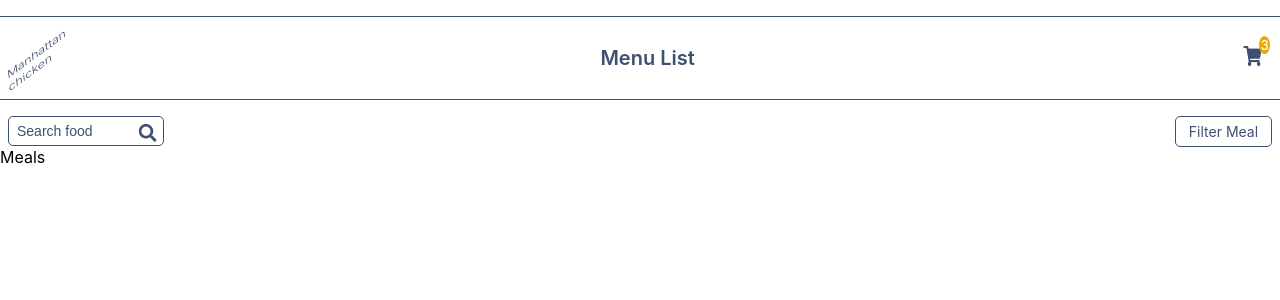
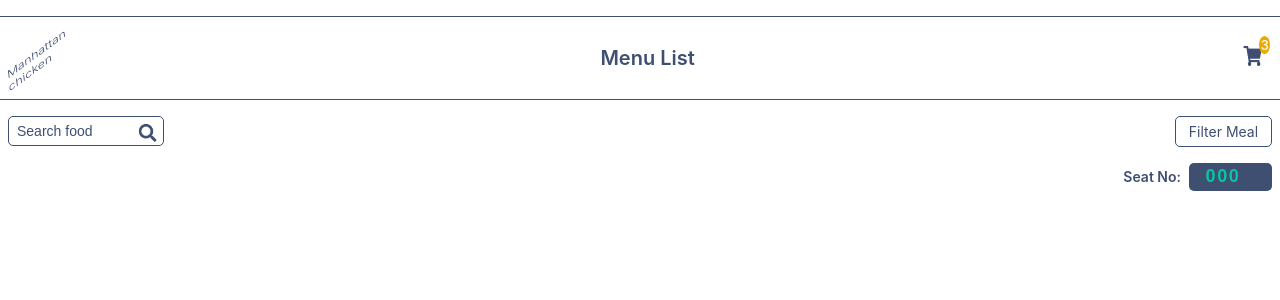
Before and after one commit to Michael-Otieno/manhattan, a React (Create React App) app: page / in a window 1280 px wide. Shown: the top 300 px of the page. Built offline with nearby package versions, Linux system fonts and the light colour scheme.

Commit message:
add seat no details and styles

```diff
--- a/src/components/meals/Meals.css
+++ b/src/components/meals/Meals.css
@@ -0,0 +1,28 @@
+.seat-no{
+  text-align: right;
+  padding: 0 .5rem;
+}
+.seat-no span{
+font-weight: 600;
+font-size: 0.875rem;
+color: #3F4F71;
+padding-right: .5rem;
+}
+
+.seat-no input{
+  width: 83px;
+height: 28px;
+background: #3F4F71;
+border-radius: 5px;
+border: none;
+text-align: center;
+font-weight: 600;
+font-size: 18px;
+letter-spacing: .1rem;
+padding: 0;
+color: #09C3A3;
+
+}
+.seat-no input::placeholder{
+  color: #09C3A3;
+}
--- a/src/components/meals/Meals.js
+++ b/src/components/meals/Meals.js
@@ -2,8 +2,11 @@ import './Meals.css';
 
 function Meals(){
   return(
-    <div>
-      Meals
+    <div className='meals'>
+      <p className='seat-no'>
+        <span>Seat No:</span>
+        <input type='number' placeholder='000'/>
+      </p>
     </div>
   )
 }
```
